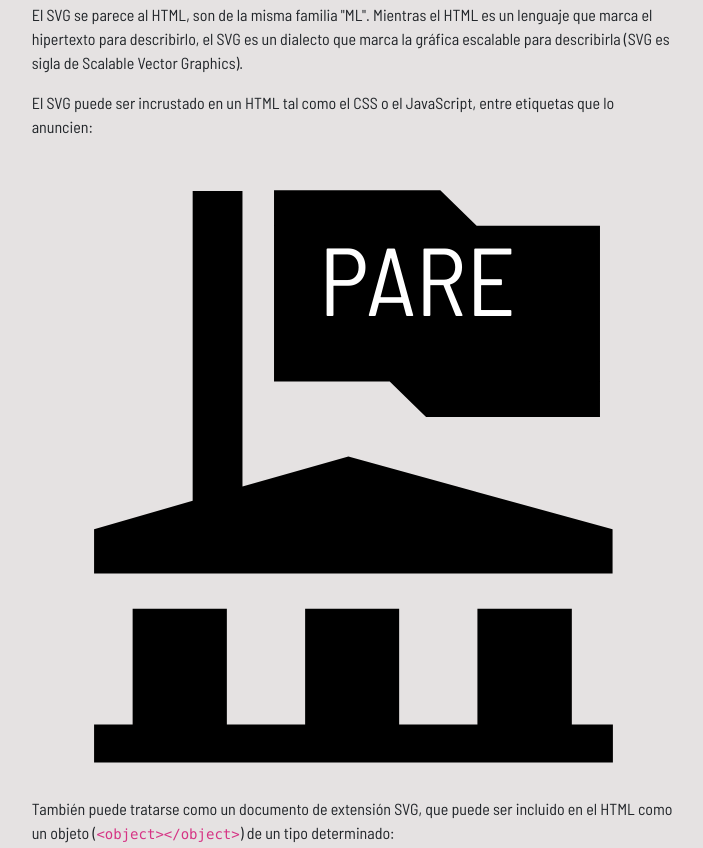
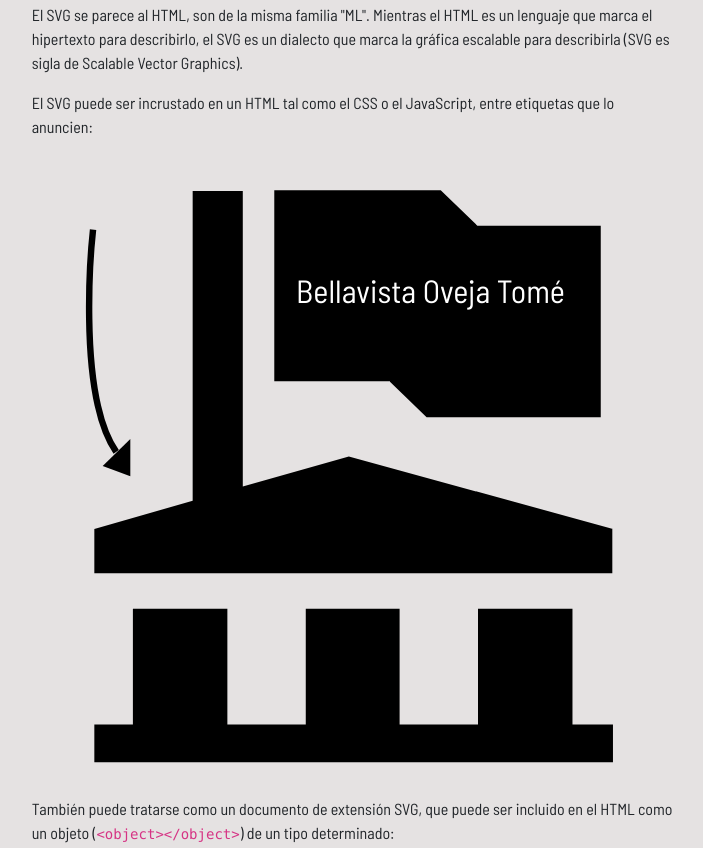
Before and after one commit to shenriquezf/segunda-clase, a plain HTML site: page index.html in a window 1280 px wide. Shown: the part 1373-2221 px from the top of the page, without its empty margins (287-990 px from the left). Drawn offline with nearby package versions, Linux system fonts and the light colour scheme.

Commit message:
Add files via upload

```diff
--- a/index.html
+++ b/index.html
@@ -113,15 +113,33 @@
 
                     <p>El SVG puede ser incrustado en un HTML tal como el CSS o el JavaScript, entre etiquetas que lo anuncien:</p>
 
-                    <svg xmlns="http://www.w3.org/2000/svg" viewBox="0 0 100 100">
-                    <title>57_Authority_bdg_v15</title>
-                    <path d="M90.34,58.24v6.89H9.66V58.24L25,53.81V5.6h7.75v46l16.48-4.68ZM84,88.62h6.39v5.91H9.66V88.62h6v-18H30.32v18H42.5v-18H57.13v18H69.31v-18H84ZM55.66,35.24h-18V5.47H63.53L69.19,11H88.38V40.78H61.32Z"></path>
-                    <text text-anchor="middle" x="60" y="25" fill="white" font-size="15">PARE</text>
+                    <svg xmlns="http://www.w3.org/2000/svg" version="1.1" viewBox="0 0 100 100">
+                    <defs>
+                    <style>
+                    .cls-1 {
+                    fill: none;
+                    stroke: #000;
+                    stroke-miterlimit: 10;
+                      }
+                      path:hover{fill:#90414B;}
+                    </style>
+                    </defs>
+                    <!-- Generator: Adobe Illustrator 28.7.1, SVG Export Plug-In . SVG Version: 1.2.0 Build 142)  -->
+                     <g>
+                    <g id="Capa_1">
+                      <path d="M90.3,58.2v6.9H9.7v-6.9l15.3-4.4V5.6h7.8v46l16.5-4.7,41.1,11.3ZM84,88.6h6.4v5.9H9.7v-5.9h6v-18h14.7v18h12.2v-18h14.6v18h12.2v-18h14.7v18ZM55.7,35.2h-18V5.5h25.9l5.7,5.5h19.2v29.8h-27.1l-5.7-5.5Z"/>
+                      <path class="cls-1" d="M9.5,11.6s-2.8,25.3,3.6,34.6"/>
+                      <polygon points="15.3 44.2 11 48.4 15.3 50 15.3 44.2"/>
+
+                    </g>
+                     </g>
+                    <text text-anchor="middle" x="62" y="23" fill="white" font-size="5">Bellavista Oveja Tomé</text>
                      </svg>
 
                     <p>También puede tratarse como un documento de extensión SVG, que puede ser incluido en el HTML como un objeto (<code>&lt;object&gt;&lt;/object&gt;</code>) de un tipo determinado:</p>
 
                     <object data="img/edificio.svg" type="image/svg+xml"></object>
+
 
                     <p>También puede ser incluido como si se tratara de una imagen rasterizada (<code>img</code>), a la que se va a buscar como recurso (<code>src</code>). El problema es que al tratarla de tal forma ya no hay ninguna descripción de gráfica que se pueda aprovechar:</p>
 
```
